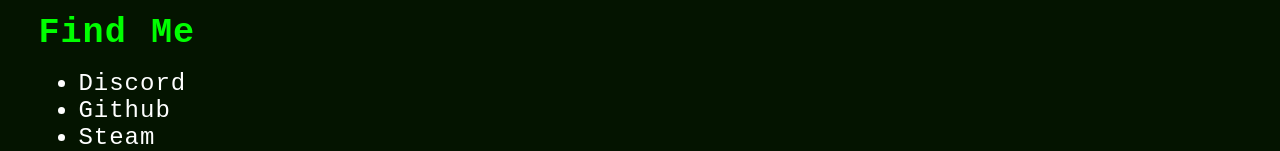
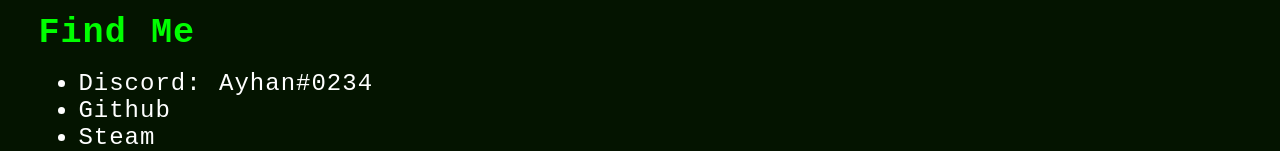
Before and after one commit to ayhnkbk/ayhnkbk.github.io, a plain HTML site: page index.html in a window 1280 px wide. Shown: the part 1079-1230 px from the top of the page. Drawn offline with Linux system fonts and the light colour scheme.

Commit message:
added discord name&tag

```diff
--- a/index.html
+++ b/index.html
@@ -55,7 +55,7 @@
         <hr>
         <h2>Find Me</h2>
         <ul>
-            <li><a href="https://discord.com/users/156070316622348289" target="_blank">Discord</a></li>
+            <li><a href="https://discord.com/users/156070316622348289" target="_blank">Discord</a>: Ayhan#0234</li>
             <li><a href="https://github.com/ayhnkbk" target="_blank">Github</a></li>
             <li><a href="https://steamcommunity.com/id/Dimebagg/" target="_blank">Steam</a></li>
             <li><a href="https://open.spotify.com/user/7v45l5k9r4ig87h3be10mjkvx" target="_blank">Spotify</a></li>
```
